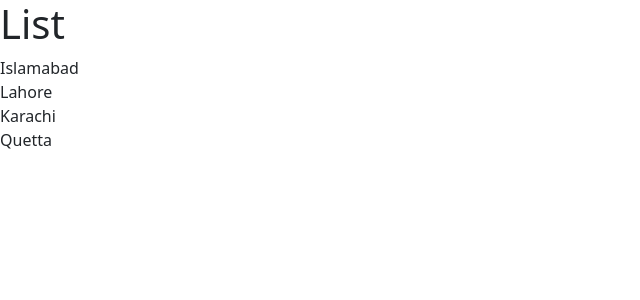
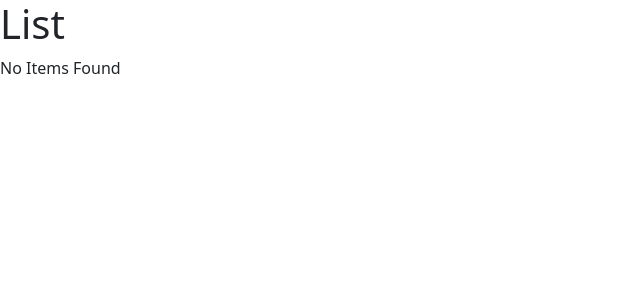
Before and after one commit to FarazRashid/ReactPractice, a React (Vite) app in the folder react-app/: page / in a window 1280 px wide. Shown: the top 300 px of the page, without its empty margins (0-640 px from the left). Built offline with nearby package versions, Linux system fonts and the light colour scheme.

Commit message:
Adds ternary operator
Helps simplify code

```diff
--- a/react-app/src/components/ListGroup.tsx
+++ b/react-app/src/components/ListGroup.tsx
@@ -1,9 +1,14 @@
 function ListGroup() {
-  const items = ["Islamabad", "Lahore", "Karachi", "Quetta"];
+  let items = ["Islamabad", "Lahore", "Karachi", "Quetta"];
+  items = [];
+
+  // const message = items.length === 0 ? <p>No Items Found</p> : null;
 
   return (
     <>
       <h1>List</h1>
+      {/*items.length === 0 ? <p>No Items Found</p> : null*/}
+      {items.length === 0 && <p>No Items Found</p>}
       <ul className="list-group">
         {items.map((item) => (
           <li key={item}>{item}</li>
```
